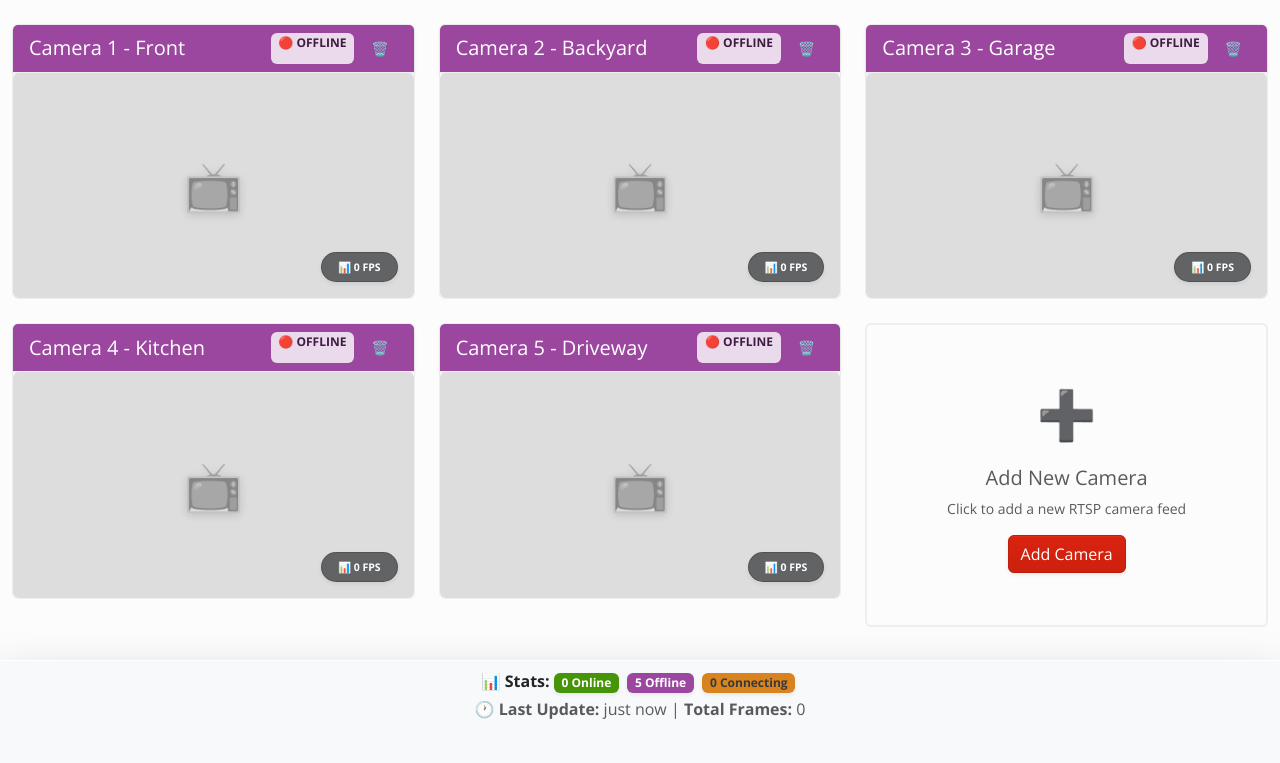
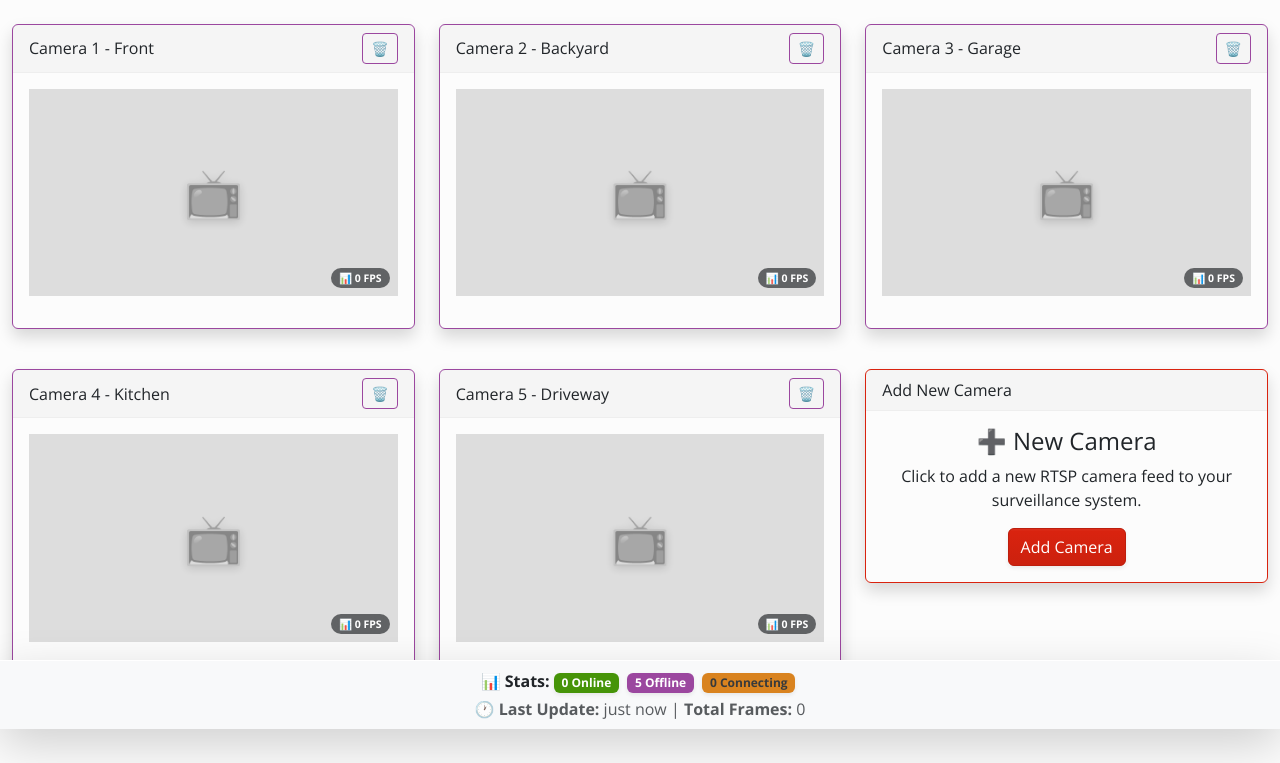
Before and after one commit to victor-explore/Svl-app, a Flask app: page /feed in a window 1280 px wide. Shown: the part 71-834 px from the top of the page. Before the commit the page ends 790 px from the top, so only its background shows below. Run offline with Flask 3, Linux system fonts and the light colour scheme; some libraries are stand-ins or nearby versions.

Commit message:
makinf feed

```diff
--- a/templates/feed.html
+++ b/templates/feed.html
@@ -7,39 +7,24 @@
 <div class="row g-4 mb-5 pb-4" id="cameraGrid">
     {% for camera in cameras %}
     <div class="col-lg-4 col-md-6">
-        <div class="card" data-camera-id="{{ camera.id }}">
-            <div class="card-header
-                {% if camera.status == 'online' %}bg-success
-                {% elif camera.status == 'offline' %}bg-danger
-                {% elif camera.status == 'recording' %}bg-info
-                {% else %}bg-warning
-                {% endif %} text-white d-flex justify-content-between align-items-center shadow-sm">
-                <h5 class="mb-0">{{ camera.name }}</h5>
-                <div class="d-flex gap-2">
-                    <!-- Connection Status Badge -->
-                    <span class="badge
-                        {% if camera.status == 'online' %}bg-success-subtle text-success-emphasis
-                        {% elif camera.status == 'offline' %}bg-danger-subtle text-danger-emphasis
-                        {% elif camera.status == 'recording' %}bg-info-subtle text-info-emphasis
-                        {% else %}bg-warning-subtle text-warning-emphasis
-                        {% endif %}">{% if camera.status == 'online' %}🟢 ONLINE
-                        {% elif camera.status == 'offline' %}🔴 OFFLINE
-                        {% elif camera.status == 'recording' %}🔵 RECORDING
-                        {% else %}🟡 CONNECTING
-                        {% endif %}</span>
-
-                    <!-- Delete Button -->
+        <div class="card
+                {% if camera.status == 'online' %}border-success
+                {% elif camera.status == 'offline' %}border-danger
+                {% elif camera.status == 'recording' %}border-info
+                {% else %}border-warning
+                {% endif %} mb-3 shadow" data-camera-id="{{ camera.id }}">
+            <div class="card-header d-flex justify-content-between align-items-center">
+                <span>{{ camera.name }}</span>
                 <button class="btn btn-outline-danger btn-sm delete-btn"
                         data-camera-id="{{ camera.id }}"
                         title="Delete Camera">
                     🗑️
                 </button>
             </div>
-            </div>
-            <div class="card-body p-0">
-                <!-- Wrapper for proper FPS badge positioning -->
-                <div class="position-relative">
-                    <div class="ratio ratio-16x9" style="background: {% if camera.status == 'online' %}var(--bs-dark){% elif camera.status == 'offline' %}var(--bs-secondary-bg){% else %}var(--bs-tertiary-bg){% endif %}; border-radius: var(--bs-border-radius);">
+            <div class="card-body">
+                <!-- Camera Stream -->
+                <div class="position-relative mb-3">
+                    <div class="ratio ratio-16x9" style="background: {% if camera.status == 'online' %}var(--bs-dark){% elif camera.status == 'offline' %}var(--bs-secondary-bg){% else %}var(--bs-tertiary-bg){% endif %};">
                         {% if camera.status == 'online' or camera.status == 'recording' %}
                             <img src="/api/cameras/{{ camera.id }}/stream"
                                  class="position-absolute top-0 start-0 w-100 h-100"
@@ -69,13 +54,14 @@
                         {% endif %}
                     </div>
 
-                    <!-- FPS Overlay - Bottom Right (outside ratio container) -->
-                    <div class="position-absolute bottom-0 end-0 m-3">
-                        <span class="badge bg-dark bg-opacity-75 text-white rounded-pill px-3 py-2 shadow-sm" style="backdrop-filter: blur(8px); border: var(--bs-border-width) solid var(--bs-border-color-translucent);">
+                    <!-- FPS Overlay -->
+                    <div class="position-absolute bottom-0 end-0 m-2">
+                        <span class="badge bg-dark bg-opacity-75 text-white rounded-pill px-2 py-1" style="backdrop-filter: blur(8px);">
                             <small>📊 <span class="camera-fps fw-semibold" data-camera-id="{{ camera.id }}">--</span> FPS</small>
                         </span>
                     </div>
                 </div>
+
             </div>
         </div>
     </div>
@@ -83,16 +69,14 @@
 
     <!-- Add New Camera Card -->
     <div class="col-lg-4 col-md-6">
-        <div class="card border-2 border-dashed">
-            <div class="card-body text-center d-flex align-items-center justify-content-center" style="height: 300px;">
-                <div>
-                    <div class="mb-3" style="font-size: 3rem; color: #6c757d;">➕</div>
-                    <h5 class="text-body-secondary mb-2">Add New Camera</h5>
-                    <p class="text-body-secondary small mb-3">Click to add a new RTSP camera feed</p>
+        <div class="card border-primary border-dashed mb-3 shadow">
+            <div class="card-header">Add New Camera</div>
+            <div class="card-body text-center">
+                <h4 class="card-title">➕ New Camera</h4>
+                <p class="card-text">Click to add a new RTSP camera feed to your surveillance system.</p>
                 <button class="btn btn-primary shadow-sm" data-bs-toggle="modal" data-bs-target="#addCameraModal">
                     Add Camera
                 </button>
-                </div>
             </div>
         </div>
     </div>
```
Lines whose indentation alone changed are shown as unchanged.
